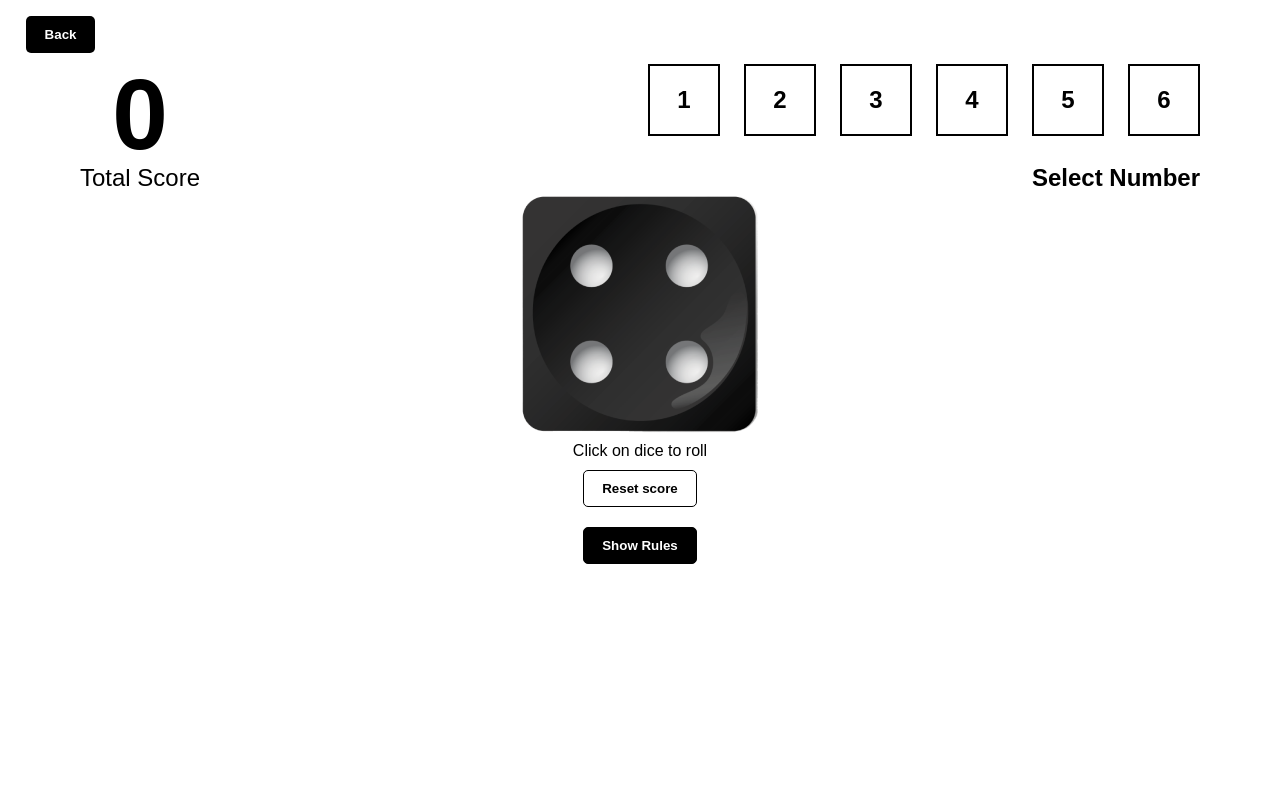
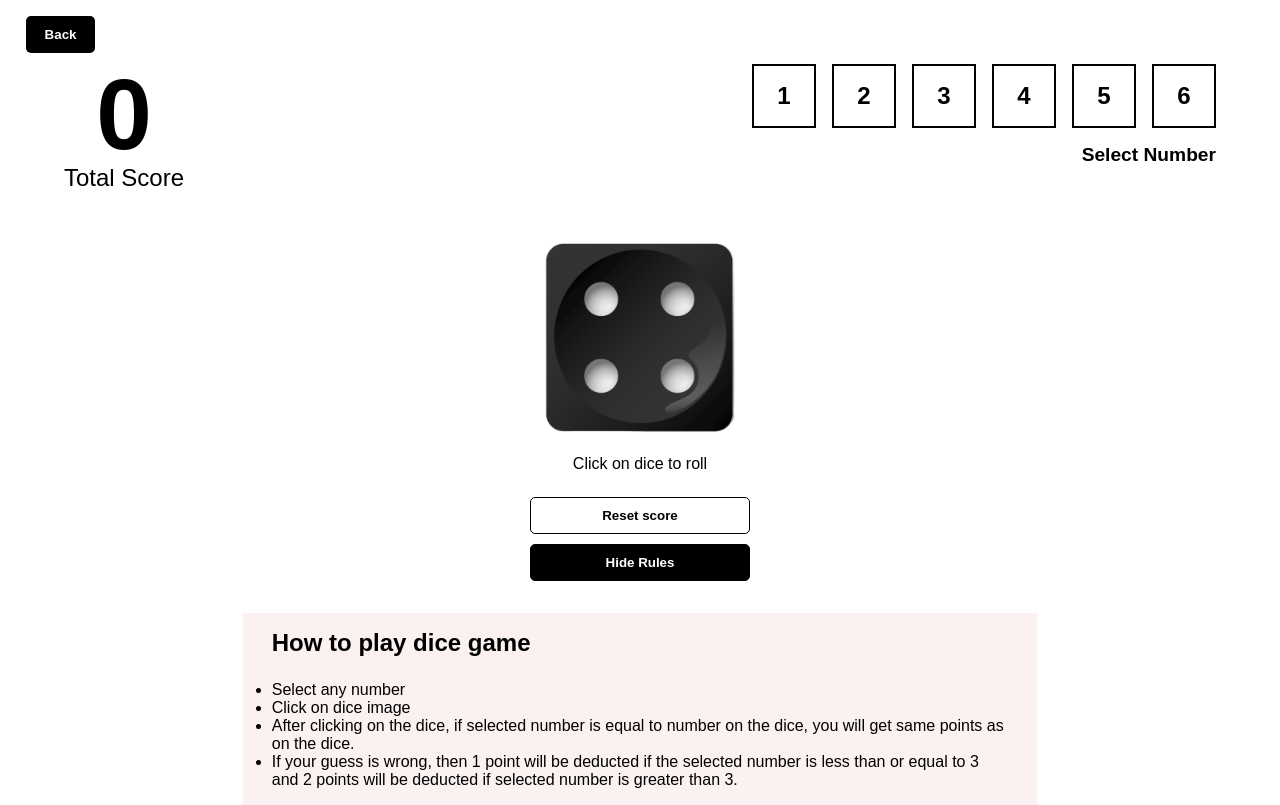
Before and after one commit to RishitNegi/03-dice-game, a React (Vite) app: page / in a window 1280 px wide. Both pictures are taken after a click on the button "Show Rules". Built offline with nearby package versions, Linux system fonts and the light colour scheme.

Commit message:
Finished The Project Added the rules section.

```diff
--- a/index.html
+++ b/index.html
@@ -1,8 +1,9 @@
 <!doctype html>
 <html lang="en">
   <head>
+
     <meta charset="UTF-8" />
-    <link rel="icon" type="image/svg+xml" href="/vite.svg" />
+    <link rel="icon" type="png" href="src/assets/Dice/dice_6.png" />
     <meta name="viewport" content="width=device-width, initial-scale=1.0" />
     <title>Dice Game</title>
   </head>
--- a/src/App.jsx
+++ b/src/App.jsx
@@ -17,7 +17,7 @@ const App = () => {
       ) : (
         <StartGame toggle={toggleGamePlay} />
       )}
-      <ToastContainer limit={1}/>
+      <ToastContainer limit={1} />
     </MainContainer>
   );
 };
@@ -25,7 +25,7 @@ const App = () => {
 export default App;
 
 const MainContainer = styled.div`
-  width: 100%;
-  min-height: 100vh;
-  padding: 4rem 5rem;
+  height: fit-content;
+  padding: 0 5%;
+  padding-top: 4rem ;
 `;
--- a/src/components/GamePlay.jsx
+++ b/src/components/GamePlay.jsx
@@ -4,11 +4,14 @@ import TotalScore from "./TotalScore";
 import propTypes from "prop-types";
 import RollDice from "./RollDice";
 import { useState } from "react";
+import Rules from "./Rules";
 
 const GamePlay = ({ toggle }) => {
   const [SelectedNumber, setSelectedNumber] = useState(0);
   const [CurrentDice, setCurrentDice] = useState(4);
   const [Score, setScore] = useState(0);
+  const [showRules, setShowRules] = useState(false);
+
   const genRandomNum = (min, max) => {
     return Math.random() * (max - min) + min;
   };
@@ -30,30 +33,55 @@ const GamePlay = ({ toggle }) => {
   return (
     <Main>
       <Button onClick={toggle}>Back</Button>
-      <div className="flexbox">
+      <div className="flex-box">
         <TotalScore Score={Score} setScore={setScore} />
         <NumberSelector
           SelectedNumber={SelectedNumber}
           setSelectedNumber={setSelectedNumber}
         />
       </div>
-      <RollDice CurrentDice={CurrentDice} rollDice={rollDice} SelectedNumber={SelectedNumber} setScore={setScore} setSelectedNumber={setSelectedNumber} />
+      <RollDice
+        CurrentDice={CurrentDice}
+        rollDice={rollDice}
+        SelectedNumber={SelectedNumber}
+      />
+      <div className="buttons">
+        <OutlineButton
+          onClick={() => {
+            setScore(0);
+            setSelectedNumber(undefined);
+          }}
+        >
+          Reset score
+        </OutlineButton>
+        <ShowButton onClick={() => setShowRules((prev) => !prev)}>
+          {showRules ? "Hide" : "Show"} Rules
+        </ShowButton>
+      </div>
+
+      {showRules && <Rules />}
     </Main>
   );
 };
-
 export default GamePlay;
 
 const Main = styled.main`
-  .flexbox {
+  max-width: 1280px;
+  margin: 0 auto;
+
+  .flex-box {
     display: flex;
     justify-content: space-between;
   }
+
+  .buttons {
+    display: flex;
+    flex-direction: column;
+    align-items: center;
+    gap: 0.63rem;
+    margin-top: 1.5rem;
+  }
 `;
-
-GamePlay.propTypes = {
-  toggle: propTypes.func,
-};
 
 const Button = styled.button`
   position: absolute;
@@ -86,3 +114,43 @@ const Button = styled.button`
     transition: 0.3s background ease-in;
   }
 `;
+
+const OutlineButton = styled.button`
+  width: 220px;
+  cursor: pointer;
+  border: none;
+  border-radius: 5px;
+  padding: 10px 18px;
+  font-weight: 600;
+  transition: 0.2s background ease-in;
+  border: 1px solid #000;
+  background-color: #fff;
+
+  &:hover {
+    background-color: #000;
+    color: #fff;
+  }
+`;
+
+const ShowButton = styled.button`
+  width: 220px;
+  cursor: pointer;
+  border: none;
+  border-radius: 5px;
+  padding: 10px 18px;
+  font-weight: 600;
+  transition: 0.2s background ease-in;
+  border: 1px solid #000;
+
+  background-color: #000;
+  color: #fff;
+
+  &:hover {
+    background-color: #fff;
+    color: #000;
+  }
+`;
+
+GamePlay.propTypes = {
+  toggle: propTypes.func,
+};
--- a/src/components/NumberSelector.jsx
+++ b/src/components/NumberSelector.jsx
@@ -28,8 +28,8 @@ const NumberSelector = ({
 export default NumberSelector;
 
 const Box = styled.div`
-  width: 4.5rem;
-  height: 4.5rem;
+  width: 4rem;
+  height: 4rem;
   display: grid;
   place-items: center;
   font-weight: 700;
@@ -52,16 +52,18 @@ const NumberContainer = styled.div`
   flex-direction: column;
   align-items: flex-end;
 
+  .flex {
+    height: fit-content;
+    display: flex;
+    gap: 1rem;
+  }
+
   p {
     font-weight: 700;
-    font-size: 1.5rem;
+    font-size: 1.2rem;
+    margin-top: 1rem;
   }
 
-  .flex {
-    height: 100%;
-    display: flex;
-    gap: 1.5rem;
-  }
 `;
 
 NumberSelector.propTypes = {
--- a/src/components/RollDice.jsx
+++ b/src/components/RollDice.jsx
@@ -3,14 +3,7 @@ import propTypes from "prop-types";
 import { toast } from "react-toastify";
 import "react-toastify/dist/ReactToastify.css";
 
-const RollDice = ({
-  CurrentDice,
-  rollDice,
-  setScore,
-  SelectedNumber,
-  setSelectedNumber
-}) => {
-  console.log(SelectedNumber);
+const RollDice = ({ CurrentDice, rollDice, SelectedNumber }) => {
   const notify = () =>
     toast("Please Select Number", {
       position: "top-center",
@@ -28,16 +21,15 @@ const RollDice = ({
     <DiceContainer>
       <div className="DiceBox">
         <img
-          onClick={() => (SelectedNumber === undefined || SelectedNumber === 0 ? notify() : rollDice())}
+          onClick={() =>
+            SelectedNumber === undefined || SelectedNumber === 0
+              ? notify()
+              : rollDice()
+          }
           src={`src/assets/Dice/dice_${CurrentDice}.png`}
           alt={`Dice ${CurrentDice}`}
         />
         <p>Click on dice to roll </p>
-
-        <button onClick={() => {setScore(0); setSelectedNumber(0)}} className="reset">
-          Reset score
-        </button>
-        <button className="rules">Show Rules</button>
       </div>
     </DiceContainer>
   );
@@ -46,10 +38,13 @@ const RollDice = ({
 export default RollDice;
 
 const DiceContainer = styled.div`
+width: fit-content;
+  margin: 0 auto;
   display: flex;
   flex-direction: column;
   align-items: center;
   justify-content: center;
+  margin-top: 3rem;
 
   .DiceBox {
     width: fit-content;
@@ -59,17 +54,15 @@ const DiceContainer = styled.div`
     justify-content: center;
     overflow: hidden;
     cursor: pointer;
+    }
+
+  img {
+    width: 200px;
   }
 
-  button {
-    cursor: pointer;
-    border: none;
-    border-radius: 5px;
-    padding: 10px 18px;
-    margin: 10px;
-    font-weight: 600;
-    transition: 0.2s background ease-in;
-    border: 1px solid #000;
+
+  p {
+    margin-top: 15px;
   }
 
   .reset {
@@ -99,5 +92,4 @@ RollDice.propTypes = {
   setScore: propTypes.func,
   SelectedNumber: propTypes.number,
   setSelectedNumber: propTypes.func,
-
 };
--- /dev/null
+++ b/src/components/Rules.jsx
@@ -0,0 +1,52 @@
+import styled from "styled-components";
+
+const Rules = () => {
+  return (
+    <RulesContainer>
+      <h1>How to play dice game</h1>
+      <ul>
+        <li>
+          <p>Select any number</p>
+        </li>
+        <li>
+          <p>Click on dice image</p>
+        </li>
+        <li>
+          <p>
+            After clicking on the dice, if selected number is equal to number on the dice, you will get same points as on the dice.
+          </p>
+        </li>
+        <li>
+
+          <p>
+            If your guess is wrong, then 1 point will be deducted if the selected number is less than or equal to 3 and 2 points will be deducted if selected number is greater than 3.
+          </p>
+        </li>
+      </ul>
+    </RulesContainer>
+  );
+};
+
+export default Rules;
+
+const RulesContainer = styled.div`
+  width: 49.63rem;
+  padding: 1rem 2.5%;
+  margin: 0 auto;
+  margin-top: 2rem;
+  background-color: #fbf1f1;
+  ul{
+    list-style: disc;
+  }
+
+  h1 {
+    font-weight: 700;
+    font-size: 1.5rem;
+    margin-bottom: 1.5rem;
+  }
+
+  p {
+    font-weight: 500;
+    font-size: 1rem;
+  }
+`;
--- a/src/index.css
+++ b/src/index.css
@@ -3,7 +3,6 @@
     padding: 0;
     box-sizing: border-box;
     text-decoration: none;
-    list-style: none;
     font-family: poppins, sans-serif;
 }
 
```
Also changed, not shown: src/assets/Logo.png (added).
